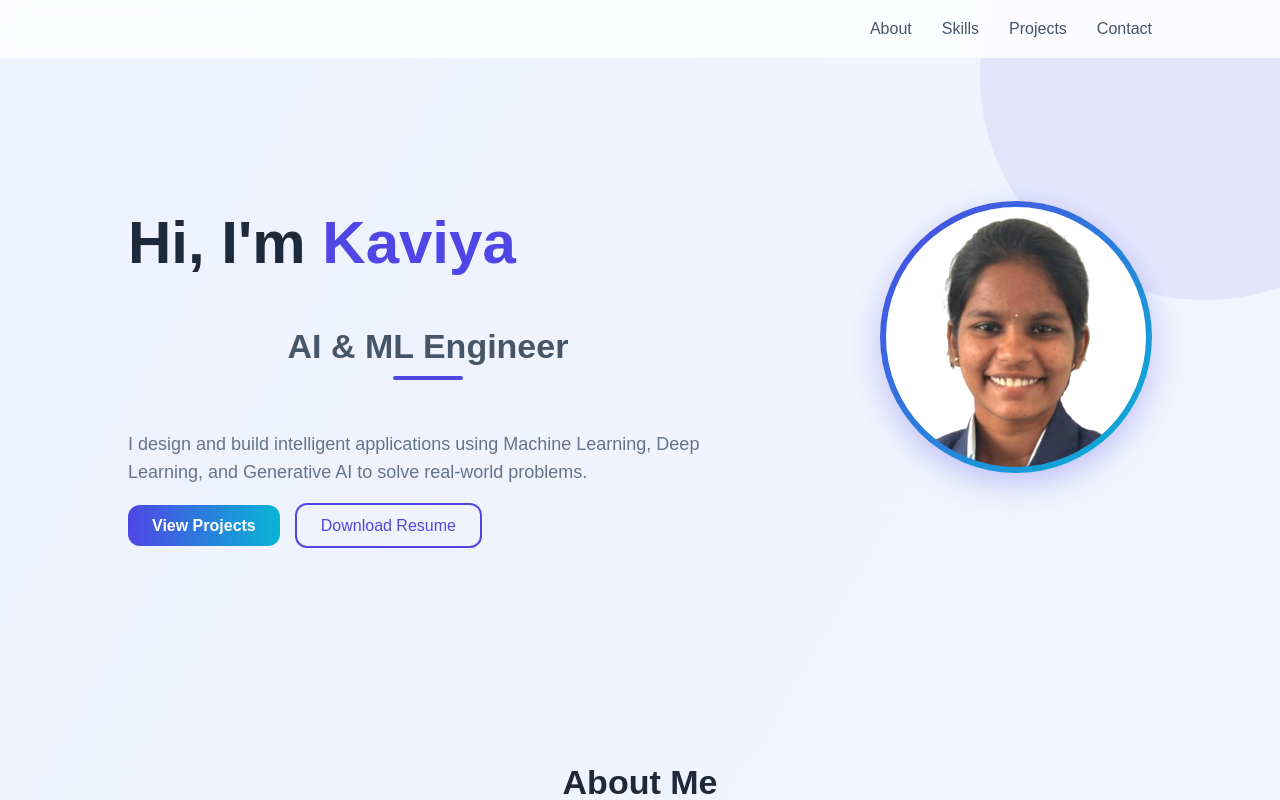
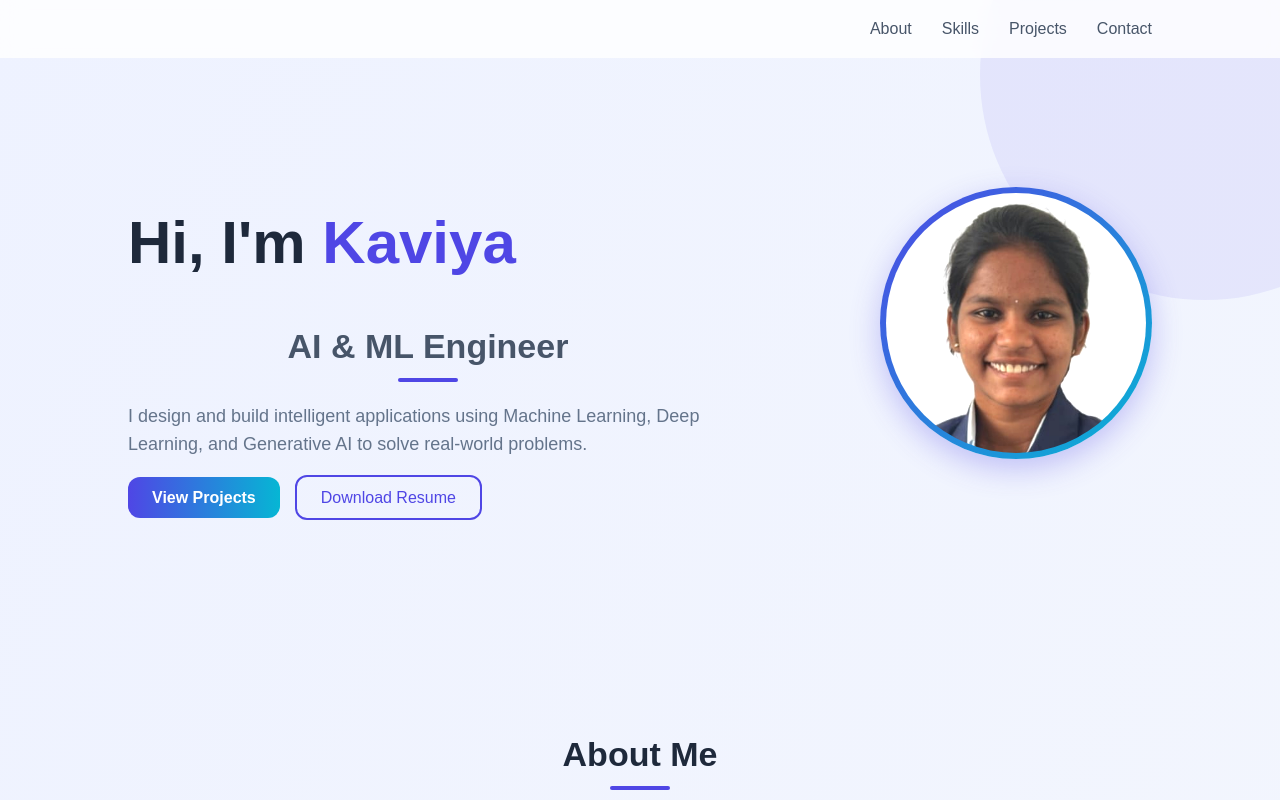
Before and after one commit to Kaviya-Balamurugan/portfolio, a React (Create React App) app: page / in a window 1280 px wide. Shown: the top 800 px of the page. Built offline with nearby package versions, Linux system fonts and the light colour scheme.

Commit message:
updated css

```diff
--- a/src/App.css
+++ b/src/App.css
@@ -58,20 +58,21 @@ section {
 /* ================= HEADINGS (FIXED) ================= */
 h2 {
   font-size: 34px;
-  margin-bottom: 50px;
+  margin-bottom: 20px;
   text-align: center;
 }
 
-/* PERFECT CENTERED UNDERLINE */
+/* Remove ALL old underline logic and force new one */
 h2::after {
   content: "";
   display: block;
-  width: 70px;
+  width: 60px;
   height: 4px;
   background: #4f46e5;
-  margin: 10px auto 0;
+  margin: 12px auto 0;
   border-radius: 10px;
 }
+
 
 /* ================= HERO ================= */
 .hero-pro {
```
